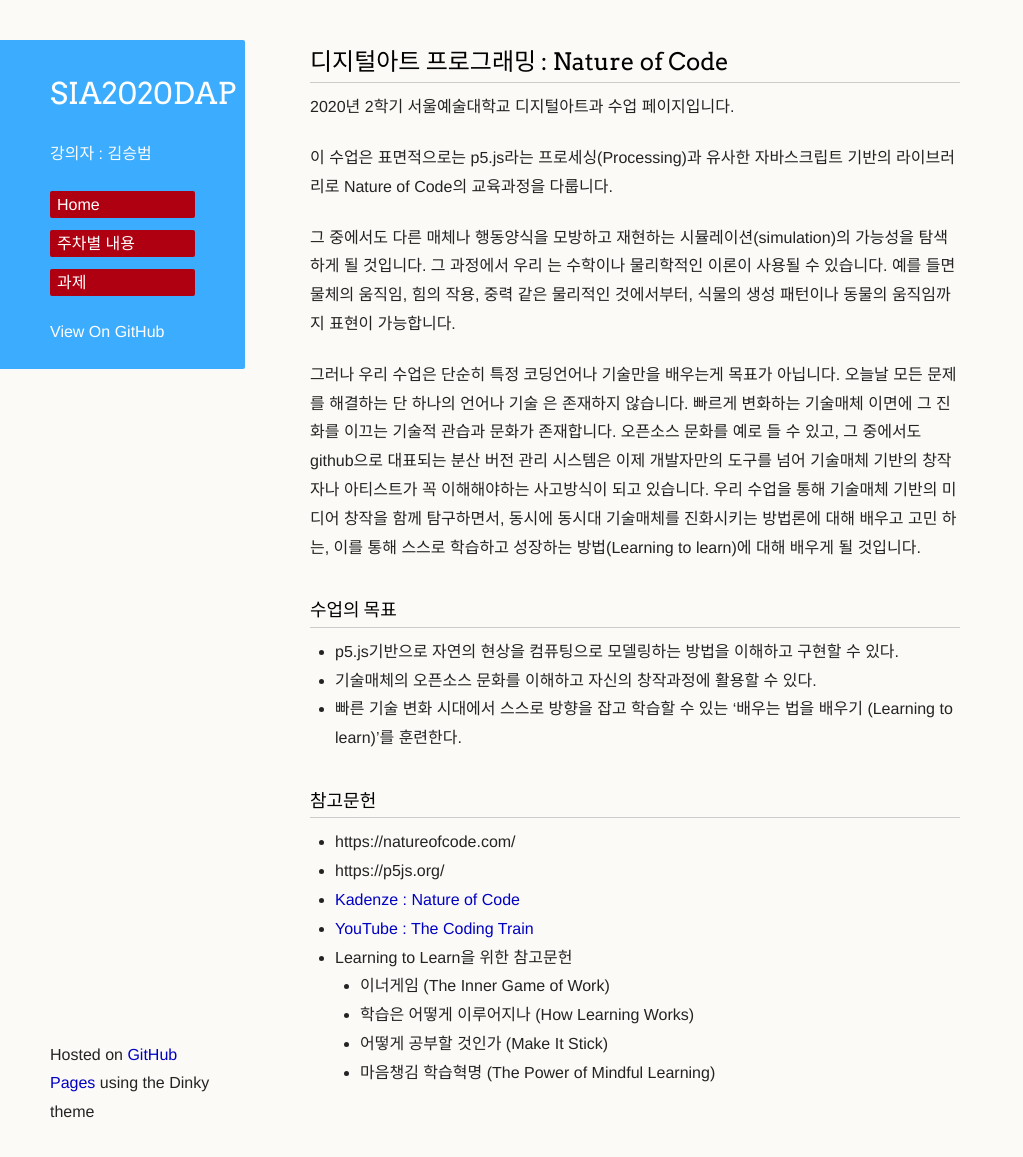
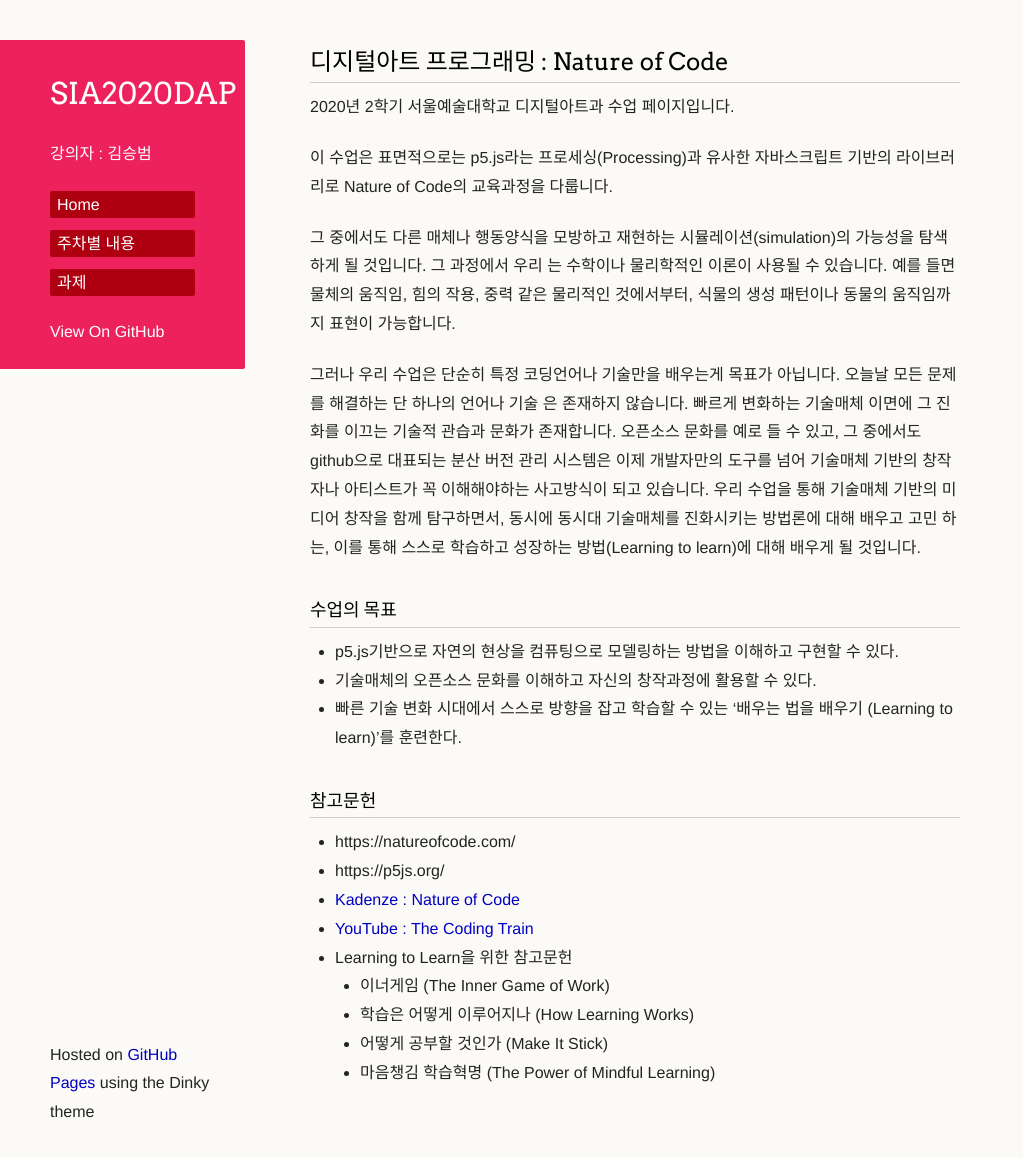
Before and after one commit to picxenk/SIA2020DAP, a Jekyll site: the page built from README.md, in a window 1280 px wide and 1159 px high. Shown: the whole window, without its empty margins (0-1023 px from the left). Built offline with Jekyll 4.4.1, drawn with Linux system fonts in a browser that asks for light colours; our own code applies the rules of GitHub Pages for plain Markdown files; a script that is not in the unit is left out; the repository's description, which GitHub fills in, is left out.

Commit message:
back to red

```diff
--- a/_sass/jekyll-theme-dinky.scss
+++ b/_sass/jekyll-theme-dinky.scss
@@ -216,8 +216,8 @@ td {
 /* Header */
 
 header {
-	background-color: #3CADFE;
-	// background-color: #ED225D;
+	// background-color: #3CADFE;
+	background-color: #ED225D;
 	color: #FDFDFB;
   width:170px;
   float:left;
```
